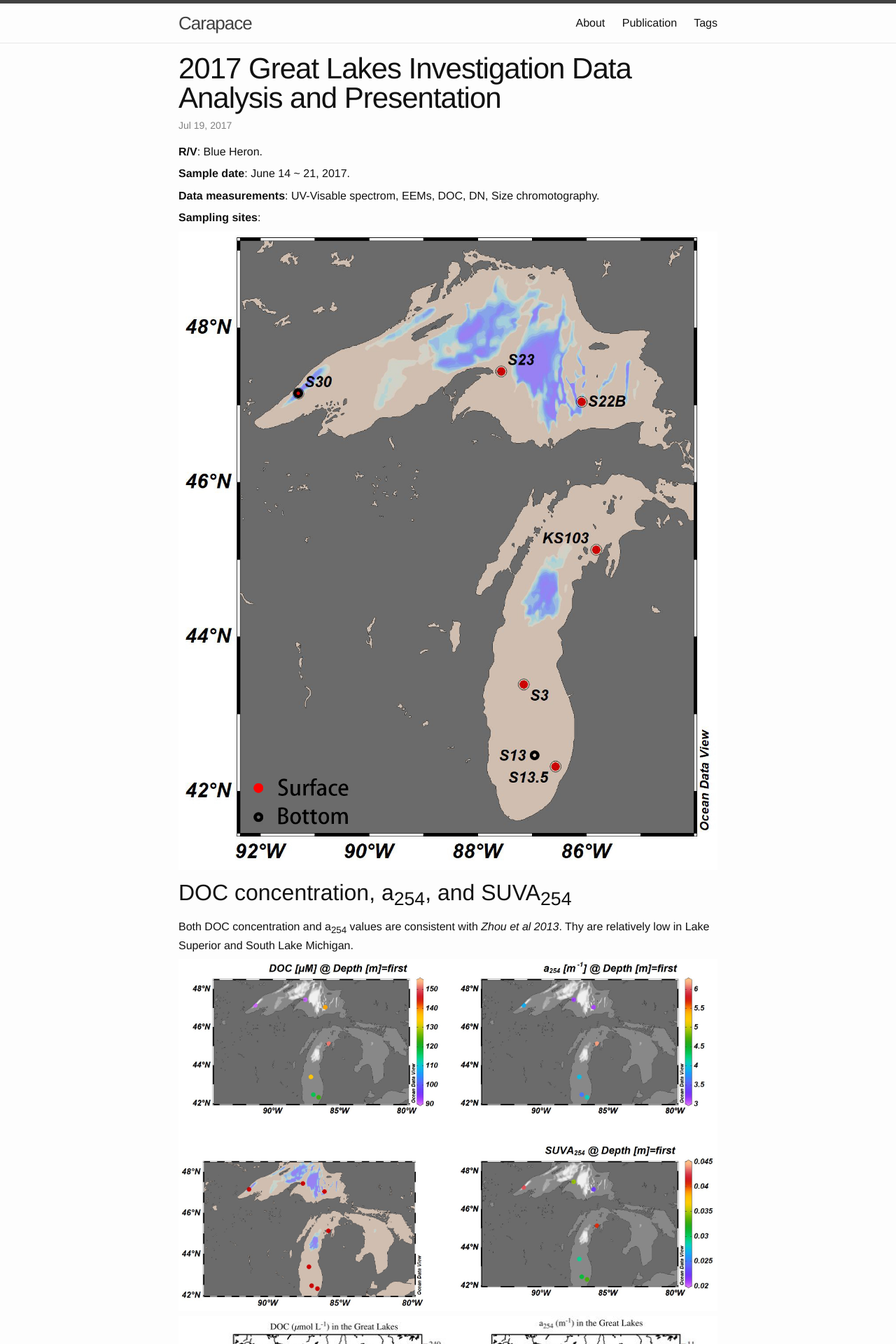
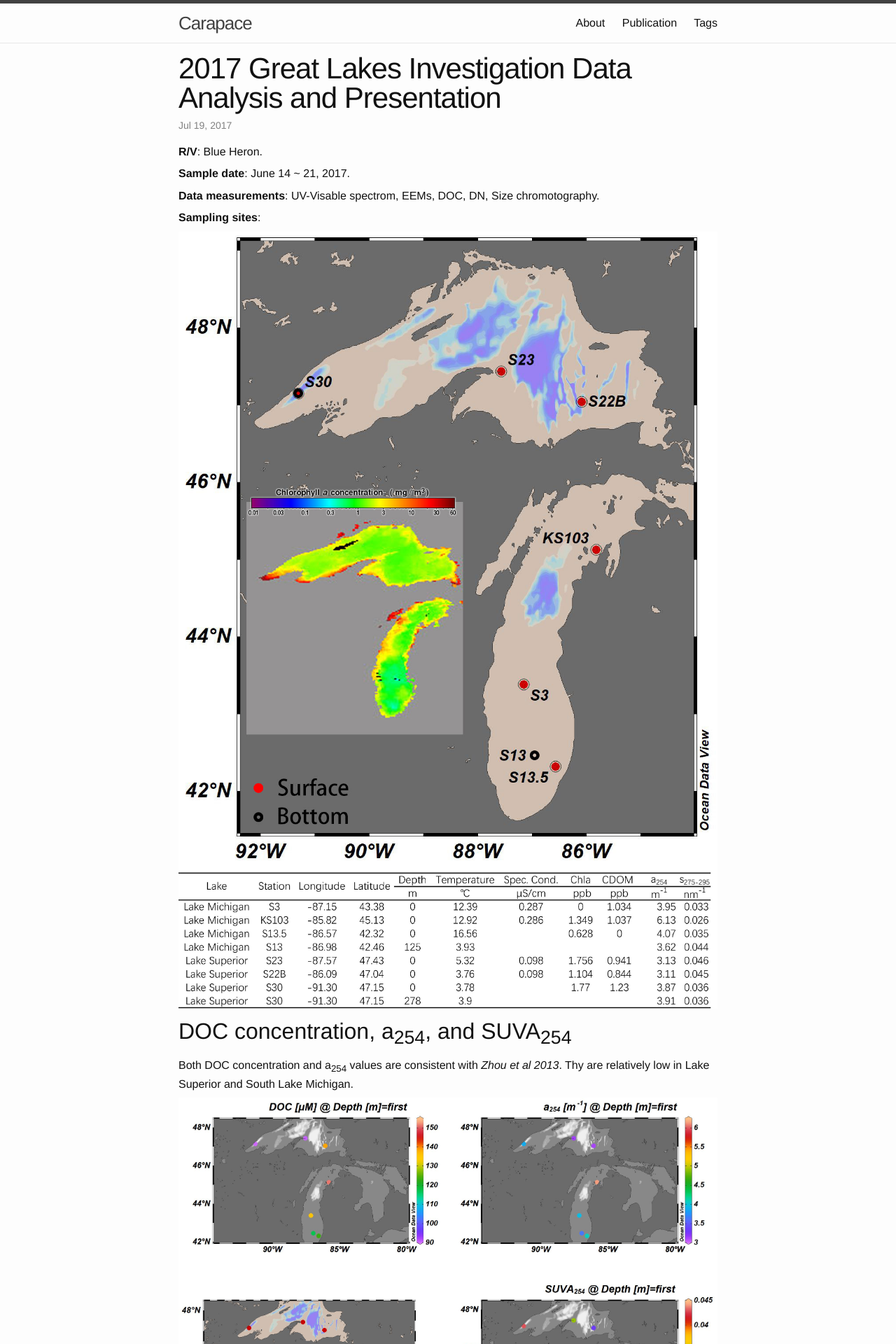
Before and after one commit to huilin1990/huilin1990.github.io, a Jekyll site: the page built from _posts/2017-07-19-GreatLakes.md, in a window 1280 px wide. Shown: the top 1920 px of the page at 70% size. Built offline with Jekyll 4.4.1, drawn with Linux system fonts in a browser that asks for light colours; some web fonts are replaced.

Commit message:
gl2017 revise

```diff
--- a/_posts/2017-07-19-GreatLakes.md
+++ b/_posts/2017-07-19-GreatLakes.md
@@ -12,7 +12,8 @@ title: 2017 Great Lakes Investigation Data Analysis and Presentation
 
 **Sampling sites**:
 
-![](\image\GL2017\Sampling_map.jpg)
+![](\image\GL2017\Sampling_map2.jpg)
+![](\image\GL2017\Table-1.jpg)
 
 ## DOC concentration, a<sub>254</sub>, and SUVA<sub>254</sub>
 
@@ -22,7 +23,11 @@ Both DOC concentration and a<sub>254</sub> values are consistent with *Zhou et a
 
 ![](\image\GL2017\Zhengzhen.jpg)
 
+![](\image\GL2017\Table-2.jpg)
+
 ## EEMs analysis
+
+![](\image\GL2017\bix_fix_hix_surface.jpg)
 
 Four FDOM components decomposed by parallel factor analysis are shown below.
 
```
Also changed, not shown: image/GL2017/A20171692017176.L3m_8D_CHL_chlor_a_4km.jpg (added), image/GL2017/Sampling_map2.jpg (added), image/GL2017/Table-1.jpg (added), image/GL2017/Table-2.jpg (added), image/GL2017/bix_fix_hix_surface.jpg (added), 4 other files.
